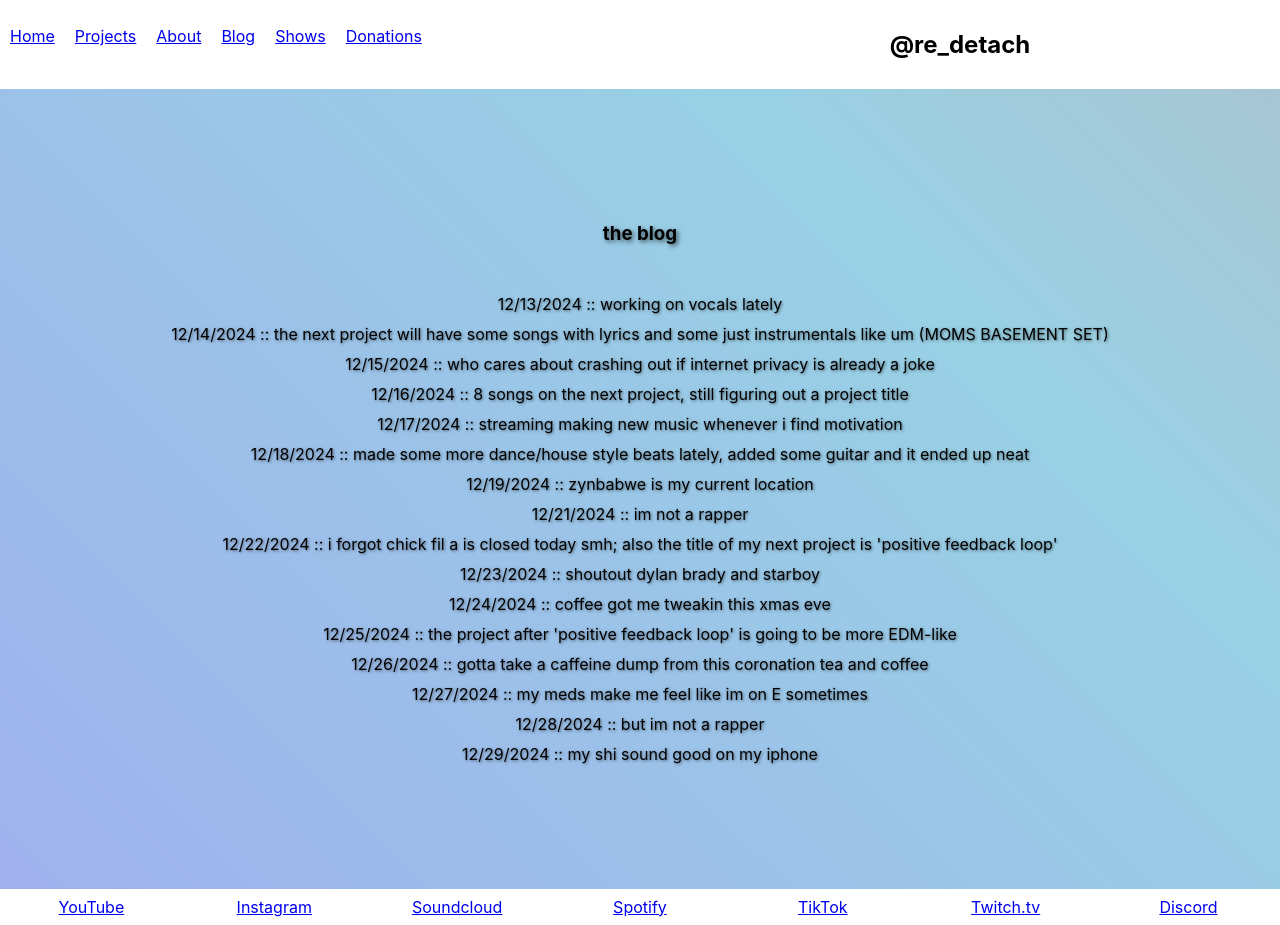
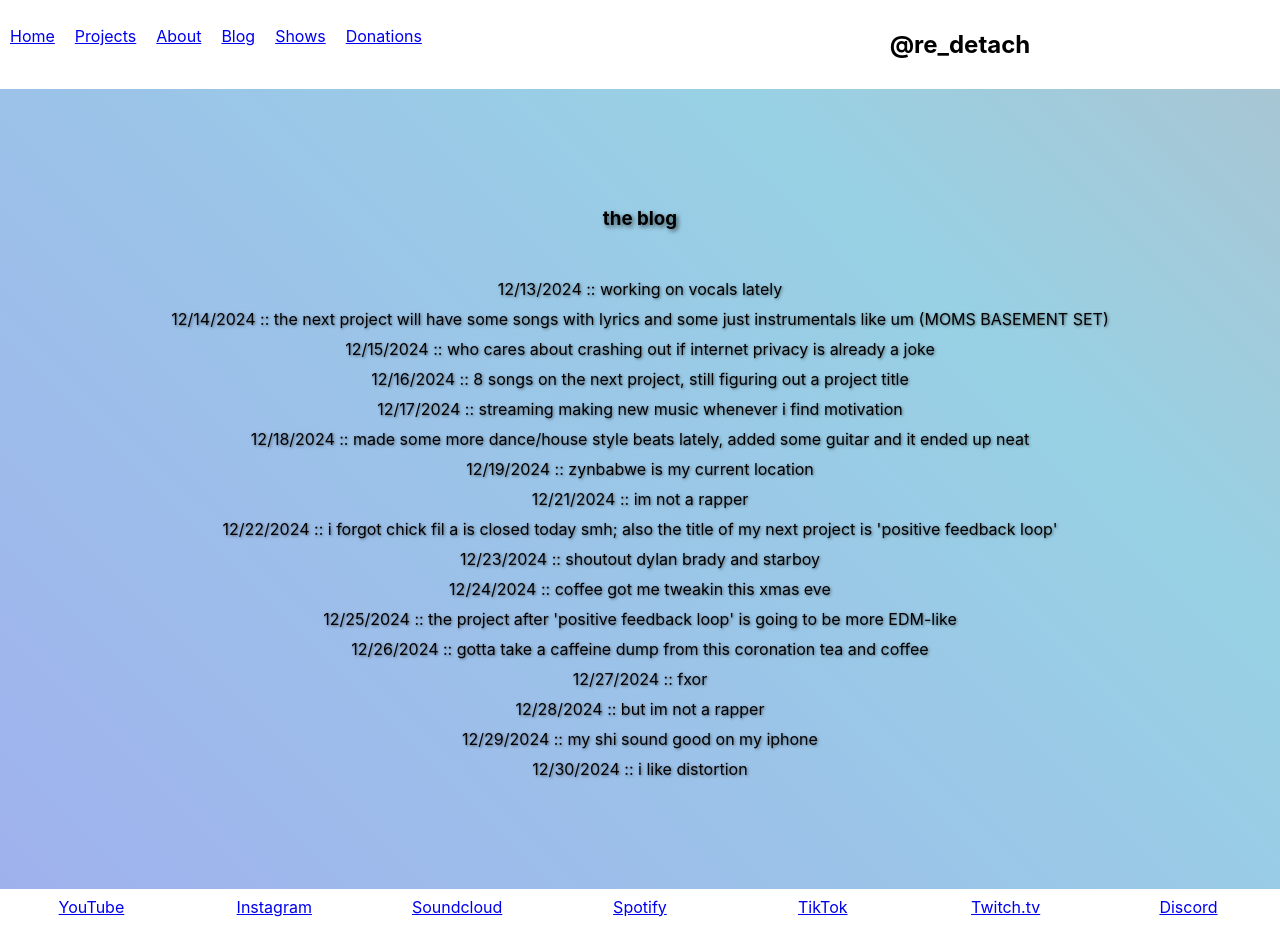
Before and after one commit to rolinmb/redetach-music, a React (Create React App) app: page /blog in a window 1280 px wide. Built offline with nearby package versions, Linux system fonts and the light colour scheme.

Commit message:
blog update

```diff
--- a/src/components/Blog.js
+++ b/src/components/Blog.js
@@ -21,9 +21,10 @@ const Blog = () => {
         <p>12/24/2024 :: coffee got me tweakin this xmas eve</p>
         <p>12/25/2024 :: the project after 'positive feedback loop' is going to be more EDM-like</p>
         <p>12/26/2024 :: gotta take a caffeine dump from this coronation tea and coffee</p>
-        <p>12/27/2024 :: my meds make me feel like im on E sometimes</p>
+        <p>12/27/2024 :: fxor</p>
         <p>12/28/2024 :: but im not a rapper</p>
         <p>12/29/2024 :: my shi sound good on my iphone</p>
+        <p>12/30/2024 :: i like distortion</p>
       </div>
     </div>
   );
```
